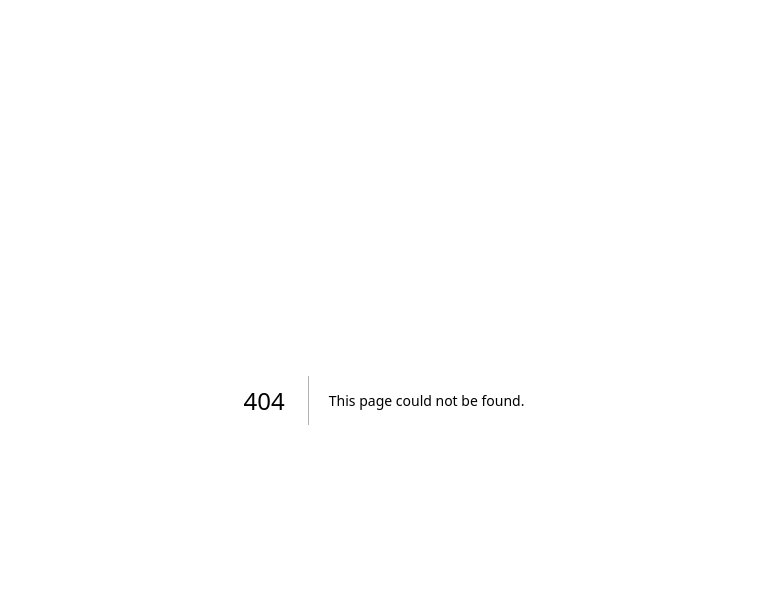
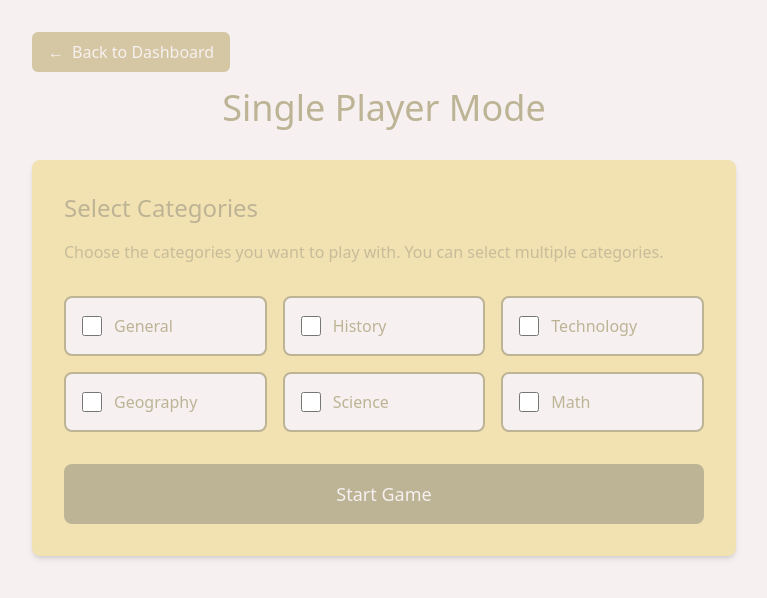
Before and after one commit to rafaelmarcoo/trivia-on-tap, a Next.js app: page /dashboard/single-player in a window 1280 px wide. Before the commit this address had no page. Shown: the top 598 px of the page, without its empty margins (256-1023 px from the left). Built offline with nearby package versions, Linux system fonts and the light colour scheme.

Commit message:
feat(single-player): add category selection UI

```diff
--- a/src/app/dashboard/page.js
+++ b/src/app/dashboard/page.js
@@ -67,7 +67,10 @@ export default function Dashboard() {
         </div>
 
         <div className="flex flex-col items-center space-y-6 w-full">
-          <button className="w-72 bg-[var(--color-primary)] hover:bg-white text-[var(--color-fourth)] font-semibold py-4 px-8 rounded-2xl shadow-md transition-all duration-300 transform hover:scale-105 hover:shadow-xl flex items-center justify-center gap-3">
+          <button
+            onClick={() => router.push('/dashboard/single-player')}
+            className="w-72 bg-[var(--color-primary)] hover:bg-white text-[var(--color-fourth)] font-semibold py-4 px-8 rounded-2xl shadow-md transition-all duration-300 transform hover:scale-105 hover:shadow-xl flex items-center justify-center gap-3"
+          >
             <span className="text-xl">🎮</span>
             <span>Single Player Mode</span>
           </button>
--- /dev/null
+++ b/src/app/dashboard/single-player/components/CategoryChecklist.js
@@ -0,0 +1,42 @@
+'use client';
+
+const categories = [
+  { id: 'general', name: 'General' },
+  { id: 'history', name: 'History' },
+  { id: 'technology', name: 'Technology' },
+  { id: 'geography', name: 'Geography' },
+  { id: 'science', name: 'Science' },
+  { id: 'math', name: 'Math' },
+];
+
+export default function CategoryChecklist({ selectedCategories, onCategoryToggle }) {
+  return (
+    <div className="grid grid-cols-1 md:grid-cols-2 lg:grid-cols-3 gap-4 mb-8">
+      {categories.map((category) => (
+        <div
+          key={category.id}
+          className={`flex items-center p-4 rounded-lg cursor-pointer transition-colors ${
+            selectedCategories.includes(category.id)
+              ? 'bg-[var(--color-tertiary)] border-[var(--color-tertiary)]'
+              : 'bg-[var(--color-primary)] border-[var(--color-fourth)]'
+          } border-2`}
+          onClick={() => onCategoryToggle(category.id)}
+        >
+          <input
+            type="checkbox"
+            id={category.id}
+            checked={selectedCategories.includes(category.id)}
+            onChange={() => onCategoryToggle(category.id)}
+            className="w-5 h-5 mr-3 cursor-pointer accent-[var(--color-tertiary)]"
+          />
+          <label
+            htmlFor={category.id}
+            className="text-[var(--color-fourth)] cursor-pointer"
+          >
+            {category.name}
+          </label>
+        </div>
+      ))}
+    </div>
+  );
+}
--- /dev/null
+++ b/src/app/dashboard/single-player/page.js
@@ -0,0 +1,65 @@
+'use client';
+
+import { useState } from 'react';
+import { useRouter } from 'next/navigation';
+import CategoryChecklist from './components/CategoryChecklist';
+
+export default function SinglePlayerPage() {
+  const router = useRouter();
+  const [selectedCategories, setSelectedCategories] = useState([]);
+
+  const handleCategoryToggle = (category) => {
+    setSelectedCategories(prev => {
+      if (prev.includes(category)) {
+        return prev.filter(cat => cat !== category);
+      }
+      return [...prev, category];
+    });
+  };
+
+  const handleStartGame = () => {
+    // TODO: Implement game start logic
+    console.log('Starting game with categories:', selectedCategories);
+  };
+
+  return (
+    <div className="max-w-3xl mx-auto p-8 min-h-screen bg-[var(--color-primary)]">
+      <button
+        onClick={() => router.push('/dashboard')}
+        className="mb-4 px-4 py-2 bg-[var(--color-tertiary)] text-[var(--color-primary)] rounded-md flex items-center gap-2"
+      >
+        <span>←</span> Back to Dashboard
+      </button>
+
+      <h1 className="text-4xl text-center mb-8 text-[var(--color-fourth)]">
+        Single Player Mode
+      </h1>
+
+      <div className="bg-[var(--color-secondary)] p-8 rounded-lg shadow-md">
+        <h2 className="text-2xl mb-4 text-[var(--color-fourth)]">
+          Select Categories
+        </h2>
+        <p className="text-[var(--color-fourth)]/80 mb-8">
+          Choose the categories you want to play with. You can select multiple categories.
+        </p>
+
+        <CategoryChecklist
+          selectedCategories={selectedCategories}
+          onCategoryToggle={handleCategoryToggle}
+        />
+
+        <button
+          className={`w-full py-4 px-8 rounded-lg text-lg ${
+            selectedCategories.length > 0
+              ? 'bg-[var(--color-tertiary)] cursor-pointer'
+              : 'bg-[var(--color-fourth)] cursor-not-allowed'
+          } text-[var(--color-primary)]`}
+          onClick={handleStartGame}
+          disabled={selectedCategories.length === 0}
+        >
+          Start Game
+        </button>
+      </div>
+    </div>
+  );
+}
```
